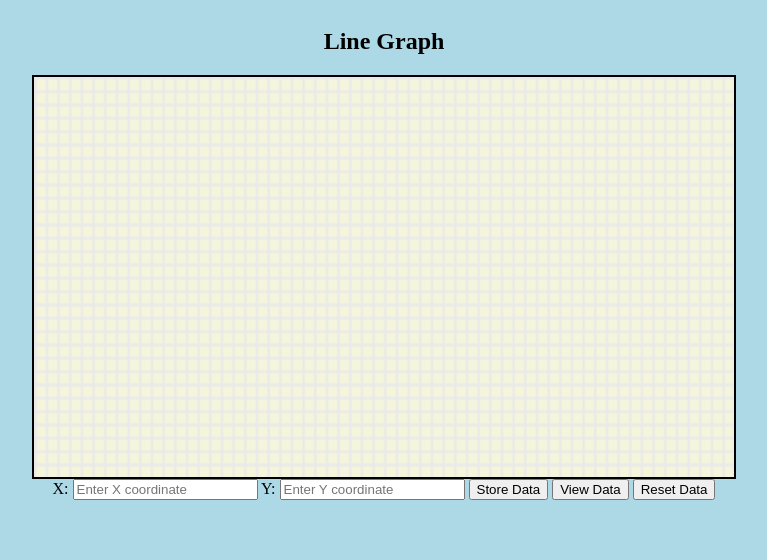
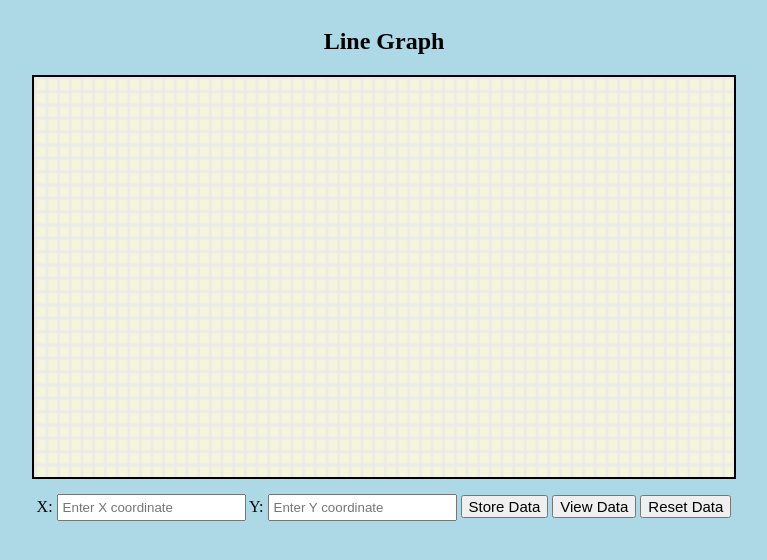
Before and after one commit to jaymeramsay/graph-test, a website: page index.html in a window 1280 px wide. Shown: the whole page, without its empty margins (256-1023 px from the left). Drawn offline with Linux system fonts and the light colour scheme.

Commit message:
adds basic styling

```diff
--- a/style.css
+++ b/style.css
@@ -14,3 +14,19 @@ canvas {
   height: 400px;
   border: 2px solid black;
 }
+
+button {
+  font-size: 15px;
+}
+
+button:hover {
+  background-color: tan;
+}
+
+input {
+  padding: 4px;
+}
+
+.form {
+  margin: 15px;
+}
```
